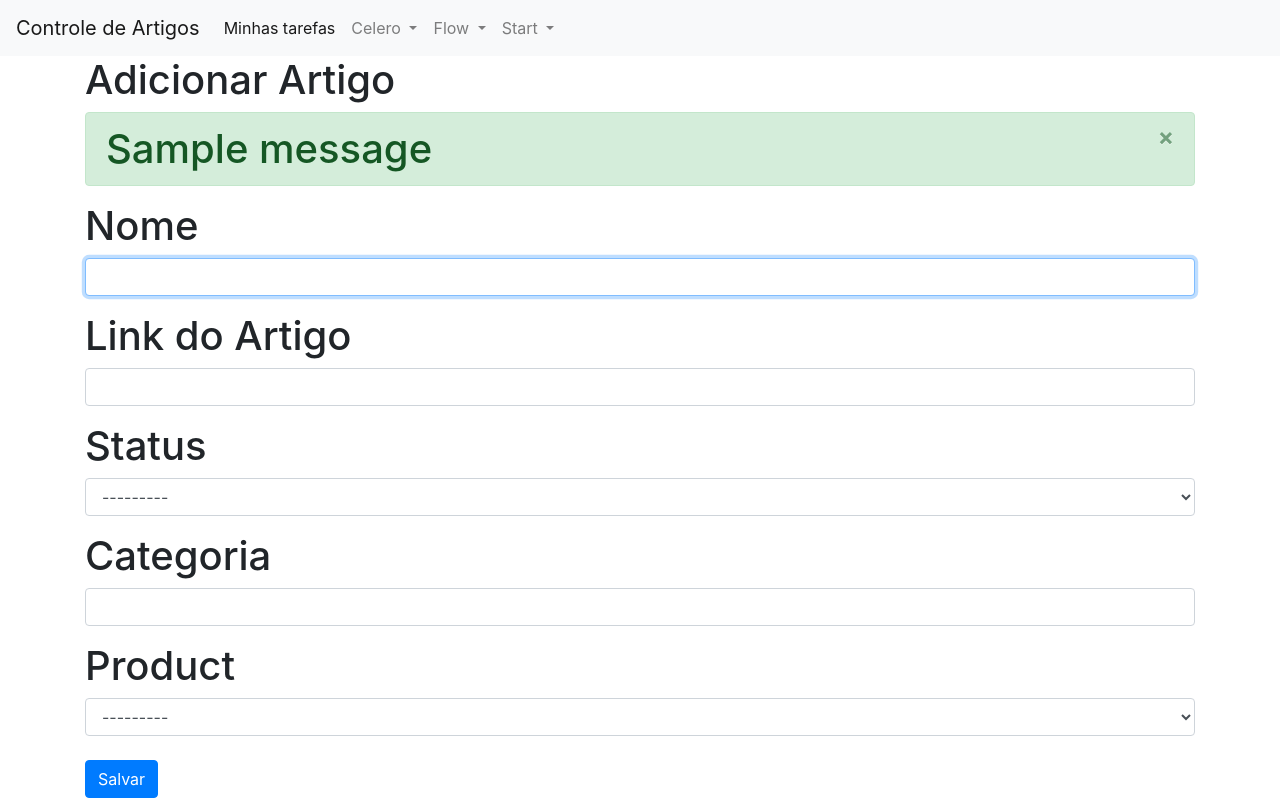
After one commit to carlitos5525/controledeartigos, a Django app: page /artigos/novo_artigo/ in a window 1280 px wide. The commit adds this page. Run offline with Django 3.2, Linux system fonts and the light colour scheme; one stand-in notice (Sample message) is shown; some libraries are stand-ins or nearby versions.

Commit message:
Add create_article view

```diff
--- /dev/null
+++ b/controledeartigos/articles/forms.py
@@ -0,0 +1,9 @@
+from django import forms
+
+from articles.models import Article
+
+class ArticleForm(forms.ModelForm):
+
+    class Meta:
+        model = Article
+        exclude = ('owner', 'is_deleted', 'last_updated')
--- a/controledeartigos/articles/urls.py
+++ b/controledeartigos/articles/urls.py
@@ -8,4 +8,5 @@ urlpatterns = [
     path('flow/', views.flow_list_articles, name='flow_list_articles'),
     path('start/', views.start_list_articles, name='start_list_articles'),
     path('celero/', views.celero_list_articles, name='celero_list_articles'),
+    path('novo_artigo/', views.create_article, name='create_article'),
 ]
--- a/controledeartigos/articles/views.py
+++ b/controledeartigos/articles/views.py
@@ -1,5 +1,7 @@
-from django.shortcuts import render,HttpResponse
+from django.shortcuts import render, redirect
 from articles.models import Article
+from articles.forms import ArticleForm
+from django.contrib import messages
 
 
 def flow_list_articles(request):
@@ -25,3 +27,20 @@ def celero_list_articles(request):
         'articles': articles
     }
     return render(request, template_name, context)
+
+def create_article(request):
+    template_name = 'articles/create_article.html'
+    if request.method == 'POST':
+        form = ArticleForm(request.POST)
+        if form.is_valid():
+            f = form.save(commit=False)
+            f.owner = request.user
+            f.save()
+            messages.success(request, 'Artigo adicionado com sucesso')
+        messages.error(request, form.errors)
+    else:
+        form = ArticleForm()
+    context = {
+        'form': form
+    }
+    return render(request, template_name, context)
--- /dev/null
+++ b/controledeartigos/templates/articles/create_article.html
@@ -0,0 +1,44 @@
+{% extends 'base.html' %}
+{% load widget_tweaks %}
+
+
+
+{% block body %}
+
+    <div class="container">
+        <h1> Adicionar Artigo<h1>
+            {% include 'partials/messages.html' %}
+        <div class="row">
+            <div class="col-md-12">
+                <form action="" method="POST">
+                    {% csrf_token %}
+                    <div class="form-group">
+                        <label for={{form.name.id_for_label}}>Nome</label>
+                        {{form.name|add_class:"form-control"|attr:"autofocus"}}
+                    </div>
+                    <div class="form-group">
+                        <label for={{form.url.id_for_label}}>Link do Artigo</label>
+                        {{form.url|add_class:"form-control"}}
+                    </div>
+                    <div class="form-group">
+                        <label for={{form.status.id_for_label}}>Status</label>
+                        {{form.status|add_class:"form-control"}}
+                    </div>
+                    <div class="form-group">
+                        <label for={{form.category.id_for_label}}>Categoria</label>
+                        {{form.category|add_class:"form-control"}}
+                    </div>
+                    <div class="form-group">
+                        <label for={{form.status.id_for_label}}>Product</label>
+                        {{form.product|add_class:"form-control"}}
+                    </div>
+
+
+
+                    <button type="submit" class="btn btn-primary">Salvar</button>
+                </form>
+            </div>
+        </div>
+    </div>
+
+{% endblock body %}
--- a/controledeartigos/templates/articles/list_articles.html
+++ b/controledeartigos/templates/articles/list_articles.html
@@ -1,4 +1,4 @@
-{{% extends 'base.html' %}
+{% extends 'base.html' %}
 
 {% block body %}
 
--- /dev/null
+++ b/controledeartigos/templates/partials/messages.html
@@ -0,0 +1,11 @@
+{% if messages %}
+
+    {% for message in messages %}
+        <div class="alert {{message.tags}} alert-dismissible fade show" role="alert">
+            {{message}}
+            <button type="button" class="close" data-dismiss="alert" aria-label="Close">
+                <span aria-hidden="true">&times;</span>
+            </button>
+        </div>
+    {% endfor %}
+{% endif %}
```
Also changed, not shown: controledeartigos/controledeartigos/settings.py (+9 -0 lines), controledeartigos/db.sqlite3.
